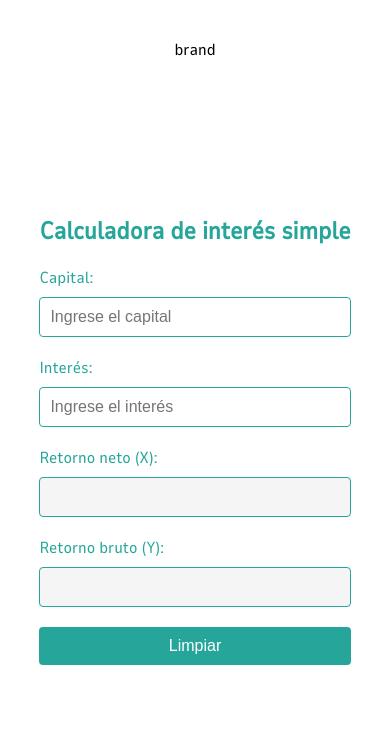
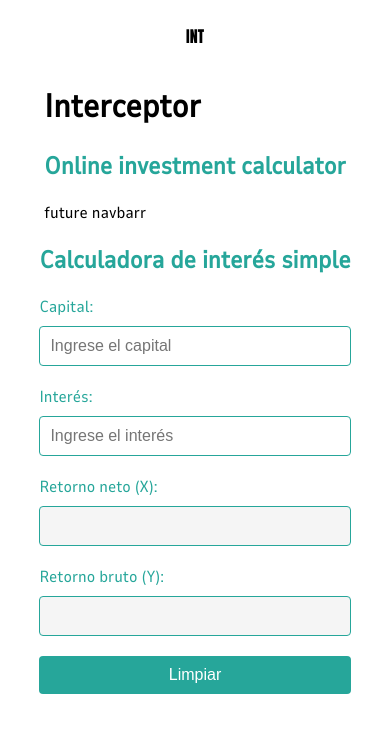
Before and after one commit to bcmfranco/crystal, a Nuxt app: page / in a window 390 px wide. Shown: the top 732 px of the page. Built offline with nearby package versions, Linux system fonts and the light colour scheme.

Commit message:
Add styles

```diff
--- a/src/pages/index.vue
+++ b/src/pages/index.vue
@@ -2,7 +2,16 @@
   <div id="container">
 
     <div id="brand">
-      brand
+      <div id="logotype">
+        <p>INT</p>
+      </div>
+      <div id="isotype">
+        <h1>Interceptor</h1>
+        <h2>Online investment calculator</h2>
+        <nav>
+          future navbarr
+        </nav>
+      </div>
     </div>
 
     <form id="calculator_form" action="">
@@ -67,6 +76,22 @@ export default {
   font-style: normal;
 }
 
+@font-face {
+  font-family: 'Anton';
+  src: url('../../public/assets/anton/Anton-Regular.ttf') format('truetype');
+}
+
+#container #brand{
+  display: grid;
+  grid-template-columns: 25% 75%;
+  grid-template-rows: 1fr;
+  align-items: center;
+  justify-items: center;
+}
+
+#brand #logotype{
+  font-family: Anton;
+}
 
 #container{
   display: grid;
@@ -128,8 +153,12 @@ button:hover {
 
 @media (max-width: 480px) {
   #container {
+    display: flex;
+    flex-direction: column;
+  }
+
+  #container #brand{
     grid-template-columns: 1fr;
-    grid-template-rows: 10% 80%;
   }
 }
 
```
